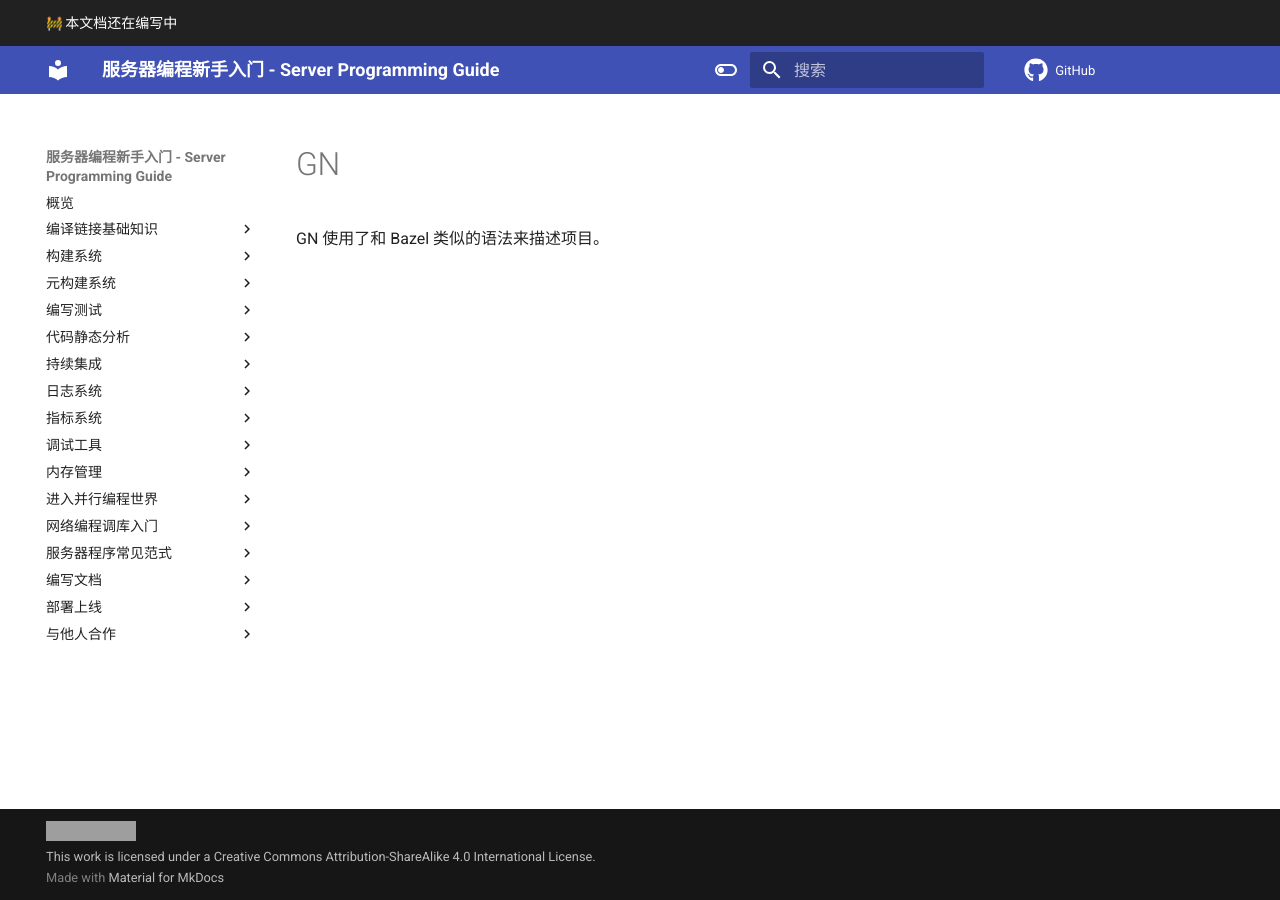
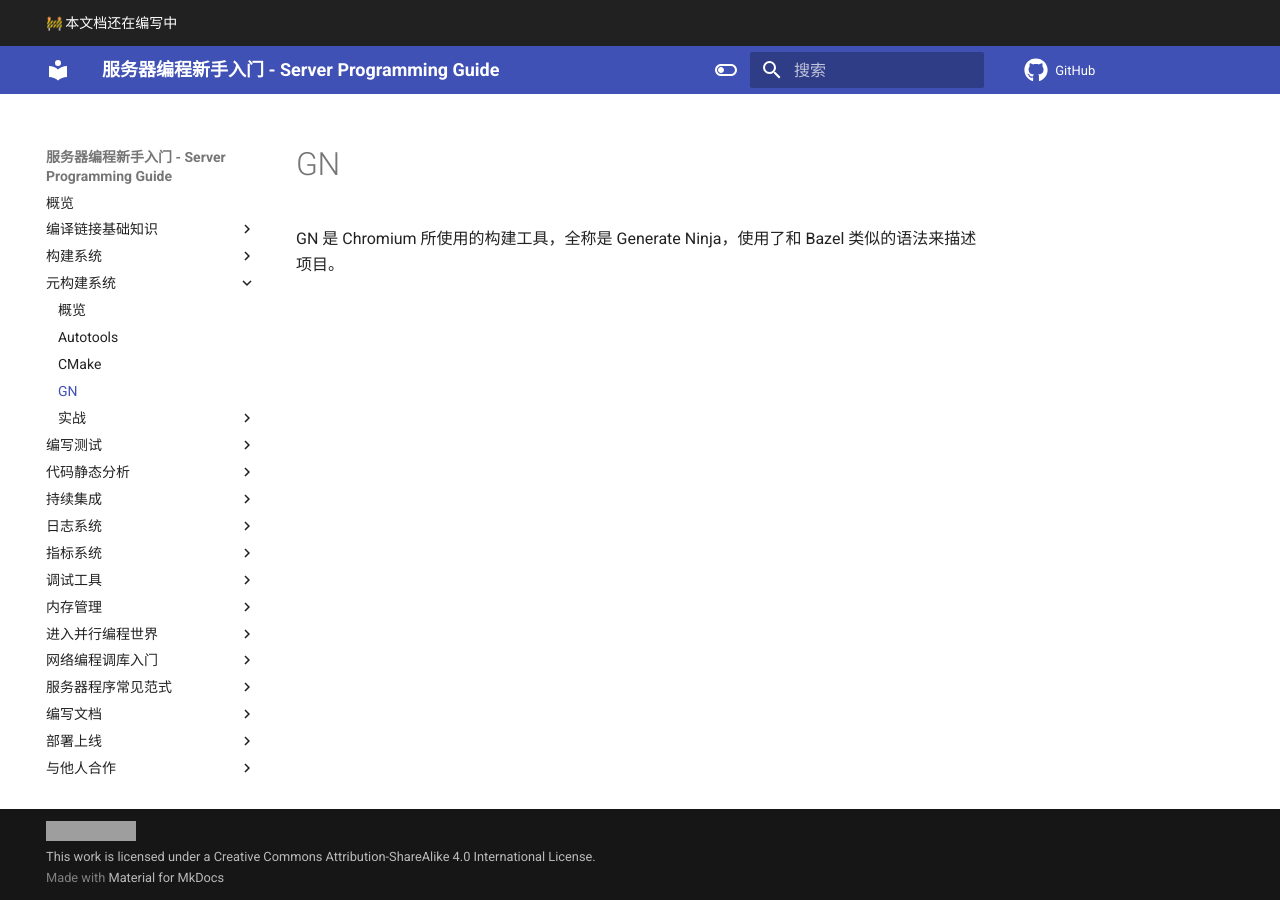
Before and after one commit to howardlau1999/server-programming-guide, an MkDocs documentation site: the page built from docs/meta-build-system/gn.md, in a window 1280 px wide. Built offline with MkDocs 1.6.1 and Material for MkDocs 9.7.7, drawn with Linux system fonts in a browser that asks for light colours; emoji names are drawn with the system emoji font; comment, search, counter and statistics services are not loaded; grey boxes are pictures that could not be loaded.

Commit message:
gn ninja

```diff
--- a/docs/meta-build-system/gn.md
+++ b/docs/meta-build-system/gn.md
@@ -1,3 +1,3 @@
 # GN
 
-GN 使用了和 Bazel 类似的语法来描述项目。
+GN 是 Chromium 所使用的构建工具，全称是 Generate Ninja，使用了和 Bazel 类似的语法来描述项目。
--- a/mkdocs.yml
+++ b/mkdocs.yml
@@ -67,6 +67,7 @@ nav:
     - 概览: "meta-build-system/index.md"
     - Autotools: "meta-build-system/autotools.md"
     - CMake: "meta-build-system/cmake.md"
+    - GN: "meta-build-system/gn.md"
     - 实战:
       - 使用 CMake 编译多文件项目: "build-system/practice/cmake.md"
       - 在项目中使用第三方库: "build-system/practice/third-party-library.md"
```
Also changed, not shown: docs/build-system/ninja.md (+5 -0 lines).
